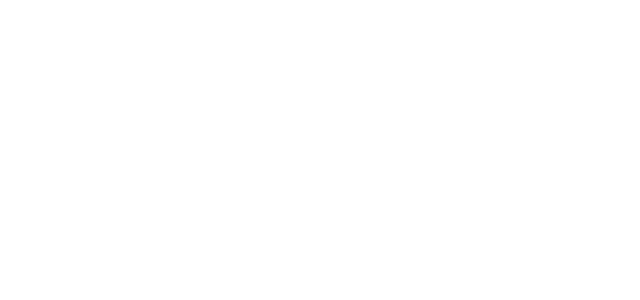
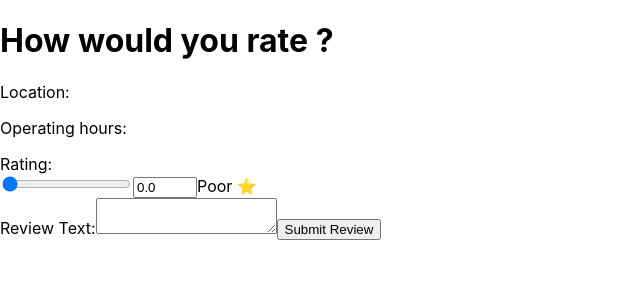
Before and after one commit to notancients/CMSC127-S2L-Project-Centeno-Mende-Robles, a React (Create React App) app in the folder frontend/cmsc127-frontend/: page /create-establishment-review/1 in a window 1280 px wide. Before the commit this address had no page. Shown: the top 300 px of the page, without its empty margins (0-640 px from the left). Built offline with nearby package versions, Linux system fonts and the light colour scheme; no server answers.

Commit message:
feat:review establishment form

```diff
--- a/frontend/cmsc127-frontend/src/pages/homepage/homepage_appbar.js
+++ b/frontend/cmsc127-frontend/src/pages/homepage/homepage_appbar.js
@@ -19,15 +19,15 @@
     }
 
     let target_pages = {
-        "Create Review" : "/create-review",
-        "View All Establishments" : "/view-all-establishments"
+        "Create Review": "/create-review",
+        "View All Establishments": "/view-all-establishments"
     }
 
     return (
         <div className="app-bar">
             <div className="app-bar-title">Welcome {first_name}!</div>
             <nav className={`app-bar-nav ${showMenu ? 'active' : ''}`}>
-            {Object.keys(target_pages).map( (element) => {
+                {Object.keys(target_pages).map((element) => {
                     return <div key={element} onClick={(e) => handlePageTransfer(target_pages[element])}>{element}</div>
                 })}
             </nav>
--- a/frontend/cmsc127-frontend/src/pages/reviews/create_establishment_review.js
+++ b/frontend/cmsc127-frontend/src/pages/reviews/create_establishment_review.js
@@ -1,122 +1,152 @@
-// import { Form, Link } from "react-router-dom"
-// import { useParams } from 'react-router-dom';
-// import { useState, useEffect } from "react";
-// import axios from "axios";
+import { Form, Link } from "react-router-dom"
+import { useParams } from 'react-router-dom';
+import { useState, useEffect } from "react";
+import axios from "axios";
 
-// import ENV from '../../env.js';
+import ENV from '../../env.js';
+let { SERVER, HEADER } = ENV;
+
+function CreateEstablishmentReview() {
+
+    let user_id = sessionStorage.getItem("user_id");
+
+    const { establishment_id } = useParams();
+    const [establishment_info, setEstablishmentInfo] = useState({});
+
+    const [rating, setRating] = useState(0);
+    const [ratingTxt, setRatingTxt] = useState('');
+    const [reviewText, setReviewText] = useState('');
+
+    useEffect(() => {
+        console.log("Fetching establishments data.");
+        const fetchReviews = async () => {
+            try {
+                const response = await axios.get(
+                    `http://${SERVER}/api/get-establishment-by-id?establishment_id=${establishment_id}`
+                );
+                setEstablishmentInfo({ name: response.data.data[0].establishment_name, location: response.data.data[0].establishment_location, operating_hours: response.data.data[0].operating_hours });
+            } catch (err) {
+                console.log(err);
+            }
+        }
+
+        fetchReviews();
+    }, []);
+
+    useEffect(() => {
+        let desc = "";
+        if (rating < 2) {
+            desc = "Poor ⭐";
+        } else if (rating >= 2 && rating < 3) {
+            desc = "Marginal ⭐⭐";
+        } else if (rating >= 3 && rating < 4) {
+            desc = "Acceptable ⭐⭐⭐";
+        } else if (rating >= 4 && rating < 5) {
+            desc = "Good ⭐⭐⭐⭐";
+        } else if (rating === 5) {
+            desc = "Excellent ⭐⭐⭐⭐⭐";
+        }
+        setRatingTxt(desc);
+    }, [rating]);
 
 
-// let { SERVER, HEADER } = ENV;
+    /*Submit to query the review */
+    async function handleSubmit(event) {
+        event.preventDefault();
+        try {
+            let request_body = { "rating": rating, "post_content": reviewText, "user_id": parseInt(user_id), "review_type": 1, "target_id": parseInt(establishment_id) };
 
-// function CreateEstablishmentReview() {
+            console.log("console request body:", request_body);
 
-//     const food_name = "nuggets"
-//     const { establishment_id } = useParams();
-//     const establishment_name = {};
+            let response = await axios.post(
+                `http://${SERVER}/api/create-review`,
+                request_body
+            )
+            console.log("console response: ", response);
+        } catch (err) {
+            console.log(["There was an error:", err]);
+        }
 
-//     const [name, setName] = useState('');
-//     const [rating, setRating] = useState(0);
-//     const [reviewText, setReviewText] = useState('');
+        // Clear the form after submission (optional)
+        setRating(0);
+        setReviewText('');
 
-//     useEffect(() => {
-//         console.log("Fetching establishments data.");
-//         const fetchReviews = async () => {
-//             try {
-//                 const response = await axios.get(
-//                     `http://${SERVER}/api/view-reviews?target_id=${parseInt(establishment_id)}&review_type=1`,
-//                 );
-//                 console.log(response);
-//                 setEstablishmentReview(response.data.data);
-//             } catch (err) {
-//                 console.log(err);
-//             }
-//         }
+    };
 
-//         fetchReviews();
-//     }, []);
+    const handleSliderChange = (event) => {
+        setRating(parseFloat(event.target.value));
+    };
 
+    const handleInputChange = (event) => {
+        const newRating = parseFloat(event.target.value);
+        if (isNaN(newRating) || newRating < 1 || newRating > 5) {
+            return; // Prevent invalid input
+        }
+        setRating(newRating);
+    };
 
-//     const handleSubmit = (event) => {
-//         event.preventDefault();
+    useEffect(() => {
+        let desc = "";
+        if (rating < 2) {
+            desc = "Poor ⭐";
+        } else if (rating >= 2 && rating < 3) {
+            desc = "Marginal ⭐⭐";
+        } else if (rating >= 3 && rating < 4) {
+            desc = "Acceptable ⭐⭐⭐";
+        } else if (rating >= 4 && rating < 5) {
+            desc = "Good ⭐⭐⭐⭐";
+        } else if (rating === 5) {
+            desc = "Excellent ⭐⭐⭐⭐⭐";
+        }
+        setRatingTxt(desc);
+    }, [rating]);
 
-//         // Here you would typically process the form data
-//         // This could involve sending it to a server-side API
-//         console.log('Review submitted:', { name, rating, reviewText });
+    return (
+        <>
+            <div>
+                <div className="establishment-info-card">
+                    <h1>How would you rate {establishment_info.name}?</h1>
+                    <p>Location: {establishment_info.location}</p>
+                    <p>Operating hours: {establishment_info.operating_hours}</p>
+                </div>
+                <div className="review-container">
+                    <form onSubmit={handleSubmit}>
+                        <label htmlFor="rating">Rating:</label>
+                        <div className="rating-container">
+                            <input
+                                type="range"
+                                id="rating"
+                                min={1}
+                                max={5}
+                                step={0.1}
+                                value={rating}
+                                onChange={handleSliderChange}
+                                required
+                            />
+                            <input
+                                type="number"
+                                id="rating-input"
+                                min={1}
+                                max={5}
+                                step={0.1}
+                                value={rating.toFixed(1)}
+                                onChange={handleInputChange}
+                            />
+                            <span className="rating-value">{ratingTxt}</span>
+                        </div>
+                        <label htmlFor="reviewText">Review Text:</label>
+                        <textarea
+                            id="reviewText"
+                            value={reviewText}
+                            onChange={(e) => setReviewText(e.target.value)}
+                            required
+                        />
+                        <button type="submit">Submit Review</button>
+                    </form>
+                </div>
+            </div>
+        </>
+    )
+}
 
-//         // Clear the form after submission (optional)
-//         setName('');
-//         setRating(0);
-//         setReviewText('');
-//     };
-//     const handleSliderChange = (event) => {
-//         setRating(parseFloat(event.target.value));
-//     };
-
-//     const handleInputChange = (event) => {
-//         const newRating = parseFloat(event.target.value);
-//         if (isNaN(newRating) || newRating < 1 || newRating > 5) {
-//             return; // Prevent invalid input
-//         }
-//         setRating(newRating);
-//     };
-
-
-//     console.log("CREATE A REVIEWWWW: ", establishment_id);
-//     return (
-//         <>
-//             <form onSubmit={handleSubmit}>
-//                 <h2>Write a Review id: {establishment_name}  {food_name}</h2>
-//                 <label htmlFor="name">Your Name:</label>
-//                 <input
-//                     type="text"
-//                     id="name"
-//                     value={name}
-//                     onChange={(e) => setName(e.target.value)}
-//                     required
-//                 />
-//                 <label htmlFor="rating">Rating:</label>
-//                 <div className="rating-container">
-//                     <input
-//                         type="range"
-//                         id="rating"
-//                         min={1}
-//                         max={5}
-//                         step={0.1}
-//                         value={rating}
-//                         onChange={handleSliderChange}
-//                         required
-//                     />
-//                     <input
-//                         type="number"
-//                         id="rating-input"
-//                         min={1}
-//                         max={5}
-//                         step={0.1} // Match step of slider for decimal values
-//                         value={rating.toFixed(1)} // Display rating value with one decimal
-//                         onChange={handleInputChange}
-//                     />
-//                     <span className="rating-value">{rating.toFixed(1)}</span>
-//                 </div>
-//                 <label htmlFor="rating">Rating:</label>
-//                 <select id="rating" value={rating} onChange={(e) => setRating(e.target.value)}>
-//                     <option value="0">-- Select Rating --</option>
-//                     <option value="1">1 Star</option>
-//                     <option value="2">2 Stars</option>
-//                     <option value="3">3 Stars</option>
-//                     <option value="4">4 Stars</option>
-//                     <option value="5">5 Stars</option>
-//                 </select>
-//                 <label htmlFor="reviewText">Review Text:</label>
-//                 <textarea
-//                     id="reviewText"
-//                     value={reviewText}
-//                     onChange={(e) => setReviewText(e.target.value)}
-//                     required
-//                 />
-//                 <button type="submit">Submit Review</button>
-//             </form>
-//         </>
-//     )
-// }
-
-// export default CreateEstablishmentReview;
+export default CreateEstablishmentReview;
--- a/frontend/cmsc127-frontend/src/pages/reviews/page_establishment_reviews.js
+++ b/frontend/cmsc127-frontend/src/pages/reviews/page_establishment_reviews.js
@@ -18,6 +18,11 @@
     const [establishmentReview, setEstablishmentReview] = useState([]);
     const [allEstablishmentReview, setAllEstablishmentReview] = useState([]);
     const [isOpen, setIsOpen] = useState(false);
+
+    const handleAddReview = () => {
+        navigate(`/create-establishment-review/${establishment_id}`);
+    };
+
 
 
     useEffect(() => {
@@ -85,6 +90,7 @@
     return (
         <>
             <div className="container">
+                <button createClass="add-establishment-review" onClick={handleAddReview}>Judge Me</button>
                 <ReviewRangeDropdown />
                 <table>
                     <thead>
--- a/frontend/cmsc127-frontend/src/react_router.js
+++ b/frontend/cmsc127-frontend/src/react_router.js
@@ -9,7 +9,7 @@
 import EstablishmentReview from './pages/reviews/page_establishment_reviews';
 import CreateEstablishment from './pages/establishment_list/page_create_establishment';
 import SearchEstablishment from './pages/establishment_list/page_search_establishment';
-// import CreateEstablishmentReview from './pages/reviews/create_establishment_review';
+import CreateEstablishmentReview from './pages/reviews/create_establishment_review';
 import UpdateEstablishment from './pages/establishment_list/page_update_establishment';
 
 function Router() {
@@ -24,9 +24,9 @@
       <Route path="/food-review/:food_id" element={<FoodReview />}></Route>
       <Route path="/establishment-review/:establishment_id" element={<EstablishmentReview />}></Route>
       <Route path="/create-establishment" element={<CreateEstablishment />}></Route>
-      {/* <Route path="/create-establishment-review/:establishment_id" element={<CreateEstablishmentReview />}></Route> */}
-      <Route path="/search-establishment" element={<SearchEstablishment/>}></Route>
-      <Route path="/update-establishment/" element={<UpdateEstablishment/>}></Route>
+      <Route path="/create-establishment-review/:establishment_id" element={<CreateEstablishmentReview />}></Route>
+      <Route path="/search-establishment" element={<SearchEstablishment />}></Route>
+      <Route path="/update-establishment/" element={<UpdateEstablishment />}></Route>
     </Routes>
   )
 }
```
Also changed, not shown: 2 other files (tests, documents, lock files or other folders). Lines whose indentation alone changed are shown as unchanged.
